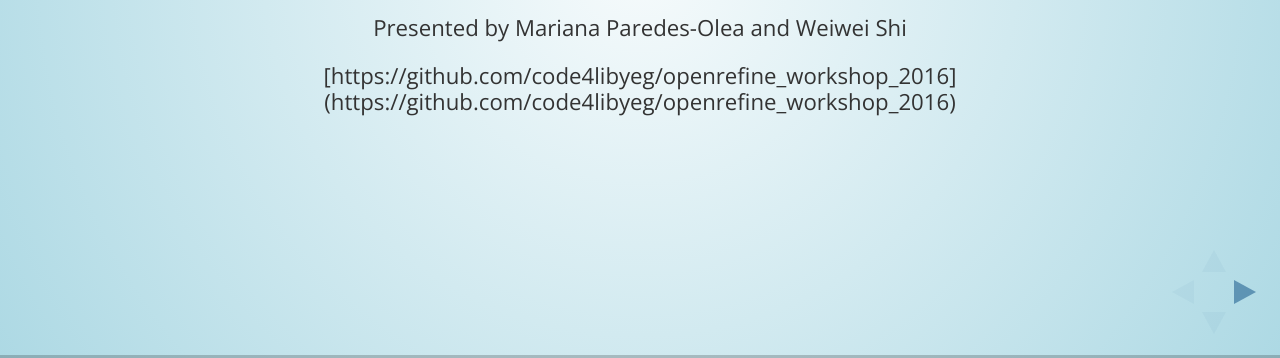
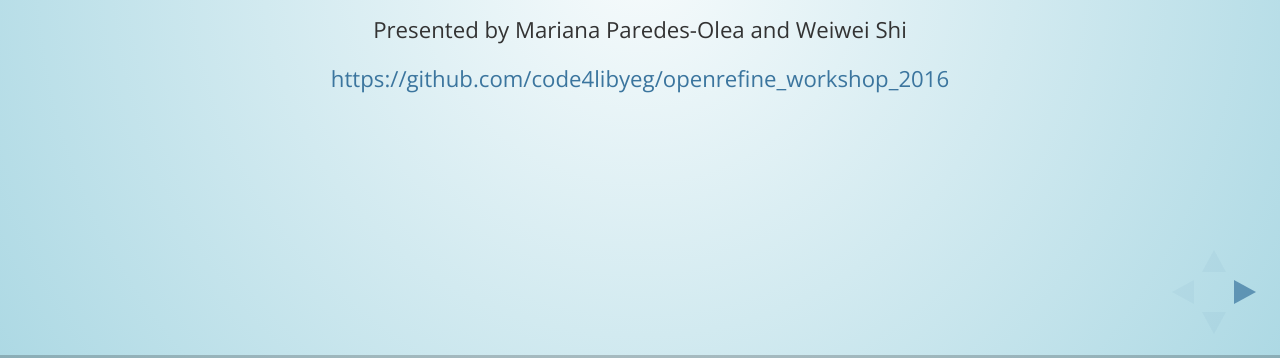
Before and after one commit to code4libyeg/openrefine_workshop_2016, a website: page index.html in a window 1280 px wide. Shown: the part 442-800 px from the top of the page. Drawn offline with nearby package versions, Linux system fonts and the light colour scheme.

Commit message:
updated index.html page

```diff
--- a/index.html
+++ b/index.html
@@ -45,7 +45,7 @@
 					<p>Prepare your data for visualization with Open Refine</p>
 					<p>
 						<small>Presented by Mariana Paredes-Olea and Weiwei Shi</small>
- 						<small>[https://github.com/code4libyeg/openrefine_workshop_2016](https://github.com/code4libyeg/openrefine_workshop_2016)</small>
+ 						<small><a href="https://github.com/code4libyeg/openrefine_workshop_2016">https://github.com/code4libyeg/openrefine_workshop_2016</a></small>
 					</p>
 				</section>
 
```
